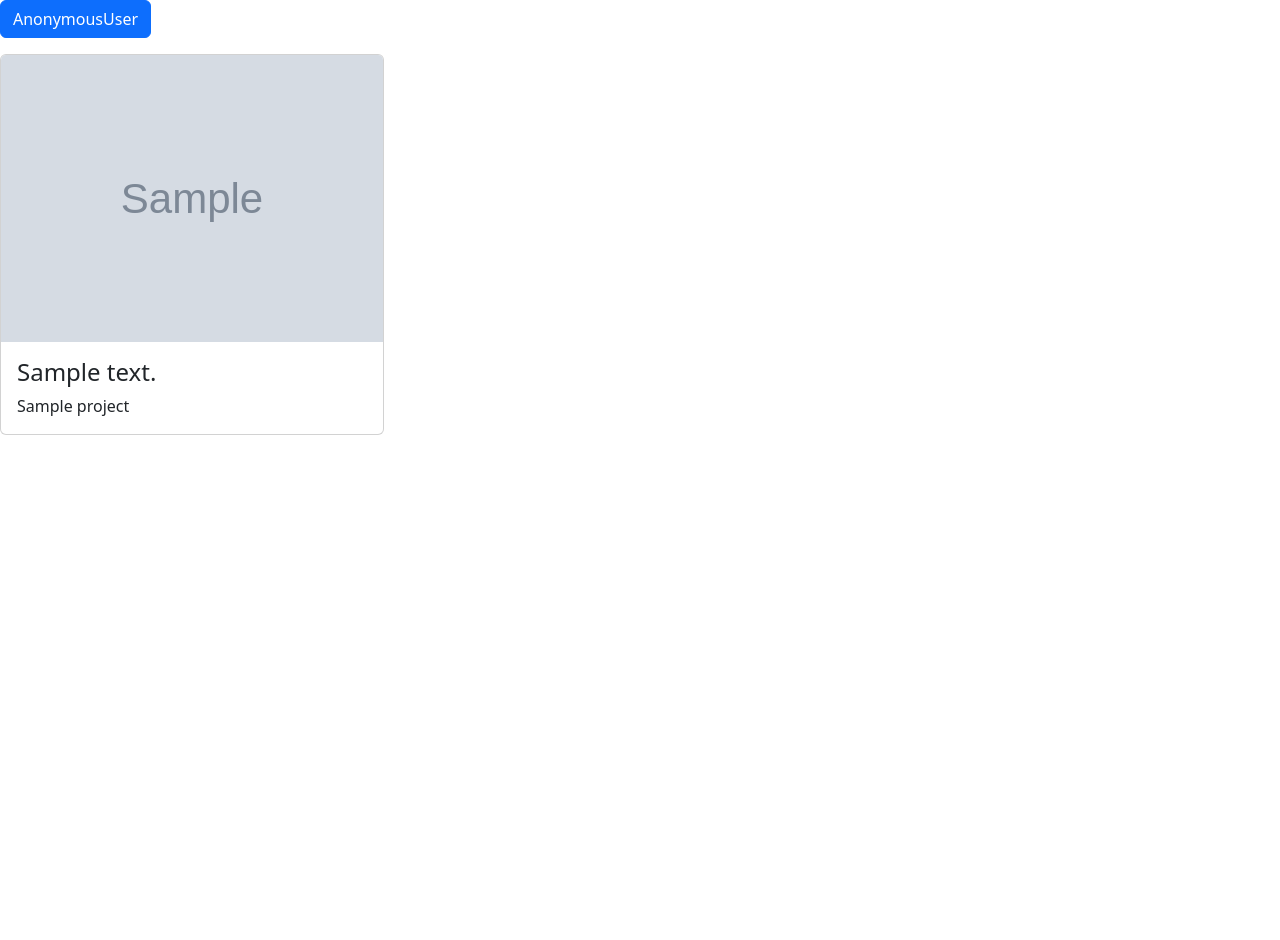
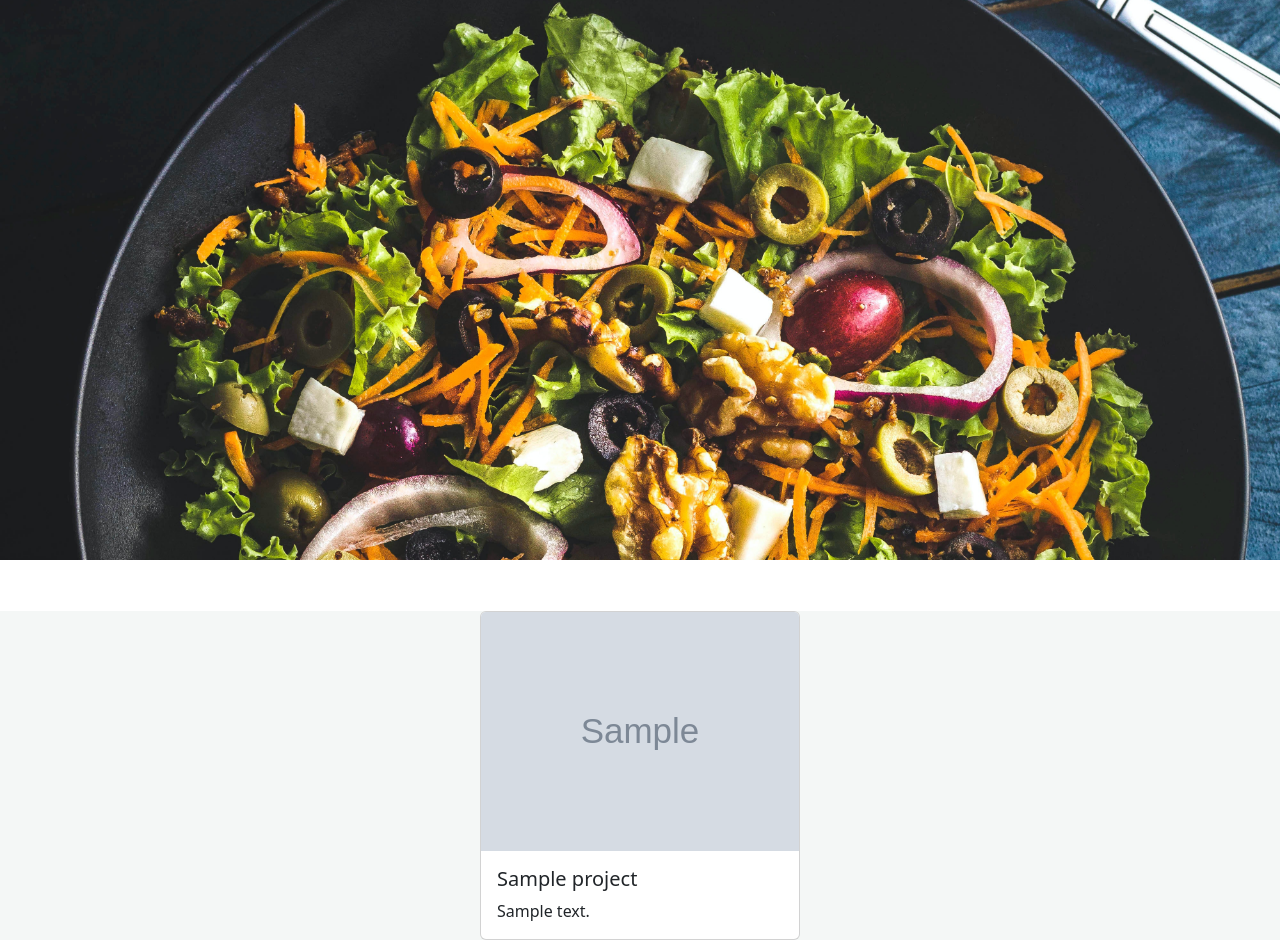
Before and after one commit to victoriamwangi/rateprojects, a Django app: page / in a window 1280 px wide. Shown: the part 56-996 px from the top of the page. Before the commit the page ends 491 px from the top, so only its background shows below. Run offline with Django 4.2, Linux system fonts and the light colour scheme; tables that the repository leaves empty hold one stand-in row (values such as "Sample post"); grey boxes marked "Sample" are stand-in pictures; some libraries are stand-ins or nearby versions.

Commit message:
style home page

```diff
--- a/rate/templates/base.html
+++ b/rate/templates/base.html
@@ -13,6 +13,8 @@
   </head>
   <body>
     {%include 'navbar.html'%} {%block content%}{%endblock%} {%block scripts%}
+    <script src="{% static 'js/script.js'%}"></script>
+
     <script src="https://ajax.googleapis.com/ajax/libs/jquery/3.2.1/jquery.min.js"></script>
     <script
       src="https://cdn.jsdelivr.net/npm/bootstrap@5.2.0-beta1/dist/js/bootstrap.min.js"
--- a/rate/templates/home.html
+++ b/rate/templates/home.html
@@ -1,14 +1,14 @@
 {% extends 'base.html'%} {%block content%}
-<a name="" id="hehe" class="btn btn-primary" href="#" role="button">{{user}}</a>
-<p>{{user.email}}</p>
-
+<div class="best">
+  <img class="card-img-top" src="./media/placeholder.jpg" alt="" />
+</div>
 <div class="allprojects">
   {%for project in projects%}
-  <div class="card">
+  <div class="card" id="card-proj">
     <img class="card-img-top" src="{{project.image.url}}" alt="" />
     <div class="card-body">
-      <h4 class="card-title">{{project.proj_description}}</h4>
-      <p class="card-text">{{project.proj_name}}</p>
+      <h5 class="card-title">{{project.proj_name}}</h5>
+      <p class="card-text">{{project.proj_description}}</p>
     </div>
   </div>
 
--- a/static/css/style.css
+++ b/static/css/style.css
@@ -1,19 +1,10 @@
 .navbar {
     background-color: rgb(6, 6, 100) !important;
-}
-
-.allprojects {
-    display: flex;
-    flex-direction: row;
 }
 
 .navbar-brand {
     padding-left: 3vw;
     color: white !important;
-}
-
-.allprojects .card {
-    width: 30vw;
 }
 
 #collapsibleNavId {
@@ -34,3 +25,27 @@
     font-size: 1.2vw;
     font-weight: bold !important;
 }
+
+
+/* HOME PAGE  */
+
+.allprojects {
+    display: flex;
+    flex-direction: row;
+    flex-wrap: wrap;
+    width: 100%;
+    background-color: #f4f7f6;
+    margin-top: 4vw;
+}
+
+.allprojects .card {
+    width: 25vw;
+    margin-left: 3vw;
+    margin: 0 auto;
+}
+
+.best img {
+    width: 100%;
+    height: 70vh;
+    object-fit: cover;
+}
--- a/static/js/script.js
+++ b/static/js/script.js
@@ -0,0 +1,7 @@
+$(document).ready(function() {
+    $("#card-proj").hover(function() {
+        $(this).css('background-color', 'red');
+    }, function() {
+        $(this).css('background-color', 'white')
+    });
+})
```
Also changed, not shown: media/placeholder.jpg (added), media/projects/Screenshot_from_2022-06-13_00-15-00_1.png (added), media/projects/Screenshot_from_2022-06-13_11-33-22_1.png (added), media/projects/Screenshot_from_2022-06-13_11-35-37_1.png (added).
